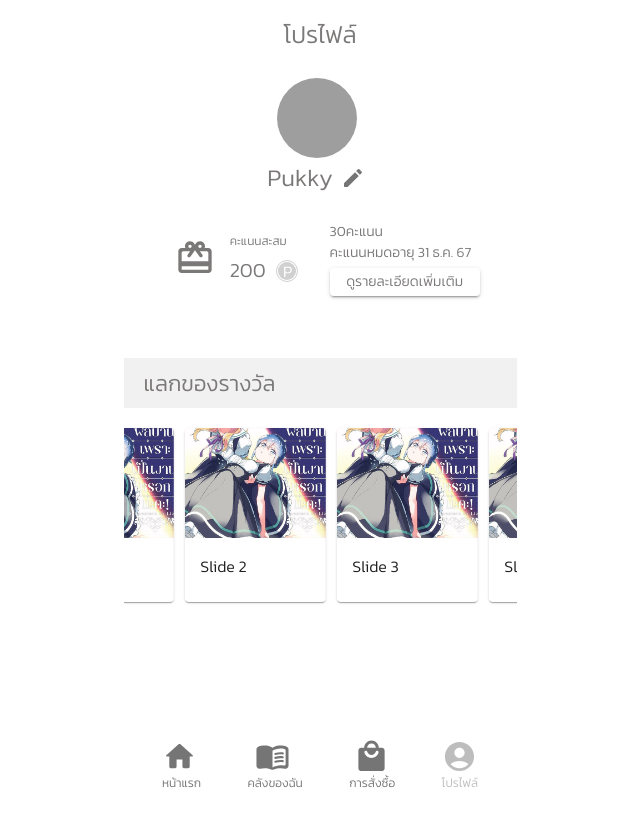
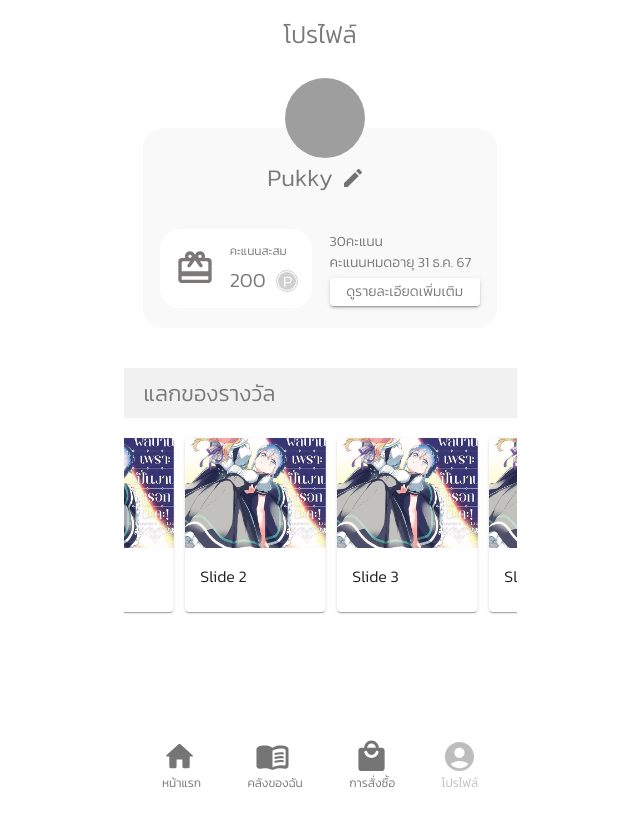
Before and after one commit to pukkysasikan/yaakzmb, a Next.js app: page /profile in a window 1280 px wide. Shown: the top 826 px of the page, without its empty margins (320-960 px from the left). Built offline with nearby package versions, Linux system fonts and the light colour scheme; grey boxes are pictures that could not be loaded.

Commit message:
แก้ไขสะสมคะแนนโปรไฟล์

```diff
--- a/pages/profile.tsx
+++ b/pages/profile.tsx
@@ -62,13 +62,13 @@ export default function Profile() {
         <div />
       </div>
       <Box className="container">
-        <div style={{ display: "grid", justifyContent: "center" }}>
+        <div style={{ display: "flex", justifyContent: "center" }}>
           <Avatar
             style={{ width: 80, height: 80, marginLeft: 10 }}
             alt="Pukky"
             src="/static/images/avatar/1.jpg"
           />
-
+        </div>
         <div style={{ display: "flex", justifyContent: "center" }}>
           <Typography
             style={{
@@ -83,7 +83,6 @@ export default function Profile() {
           <IconButton onClick={() => setOpenEditUser(true)}>
             <ModeEditOutlineRounded />
           </IconButton>
-          </div>
         </div>
 
         <div className="box-points-profile">
@@ -145,9 +144,8 @@ export default function Profile() {
           </div>
         </div>
       </Box>
-      <footer>
       <TapsProps />
-      </footer>
+
       <DialogEditUserProps open={openEditUser} onClose={handleClose} />
     </>
   );
--- a/pages/stock_detail.tsx
+++ b/pages/stock_detail.tsx
@@ -1,7 +1,7 @@
 import Head from "next/head";
 import * as React from "react";
 
-import { IconButton, Typography } from "@mui/material";
+import { Box, IconButton, Typography } from "@mui/material";
 
 import TapsProps from "@/components/Tabs";
 import { ArrowBackIosNewRounded } from "@mui/icons-material";
@@ -25,7 +25,7 @@ export default function StockDetail() {
         </Typography>
         <div />
       </div>
-
+      <Box className="container">
         <Typography
           style={{
             justifyContent: "left",
@@ -115,6 +115,7 @@ export default function StockDetail() {
             </div>
           </div>
         </div>
+      </Box>
     </>
   );
 }
--- a/styles/globals.css
+++ b/styles/globals.css
@@ -143,16 +143,16 @@ a {
 }
 
 .box-points-profile {
-  background-color: #ffffff;
+  background-color: #f9f9f9;
   width: 90%;
   display: flex;
   justify-content: space-evenly;
   align-items: center;
   margin: 0 auto;
-  margin-bottom: 10px;
-  margin-top: -80px;
+  margin-top: 10px;
   border-radius: 20px;
   height: 200px;
+  margin-top: -70px;
 }
 
 .box-points-profile-left {
```
Lines whose indentation alone changed are shown as unchanged.
